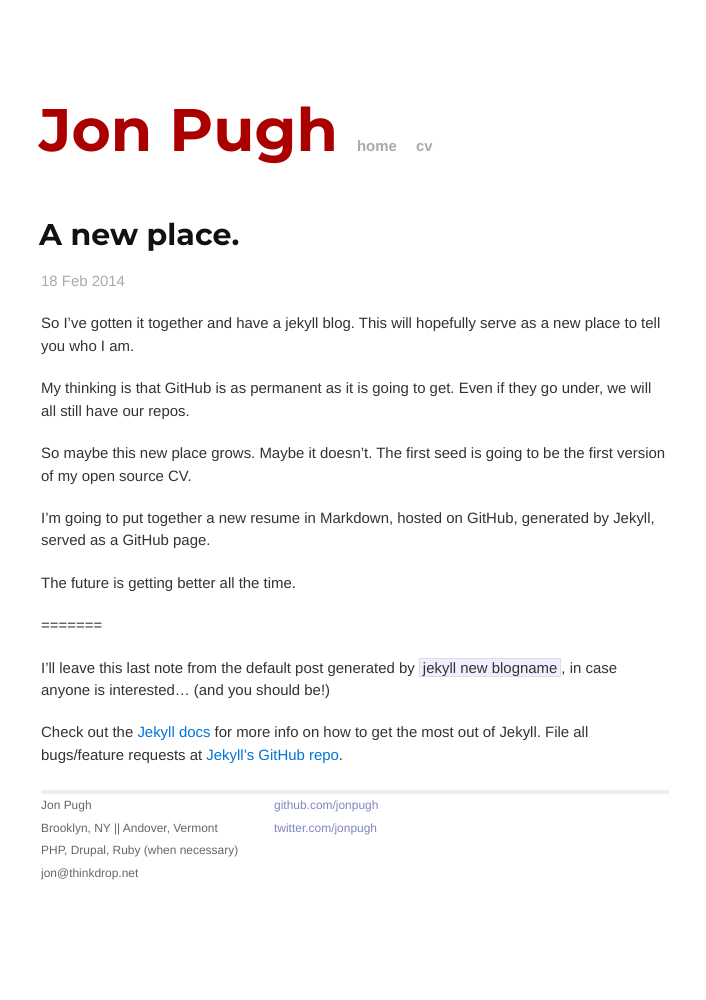
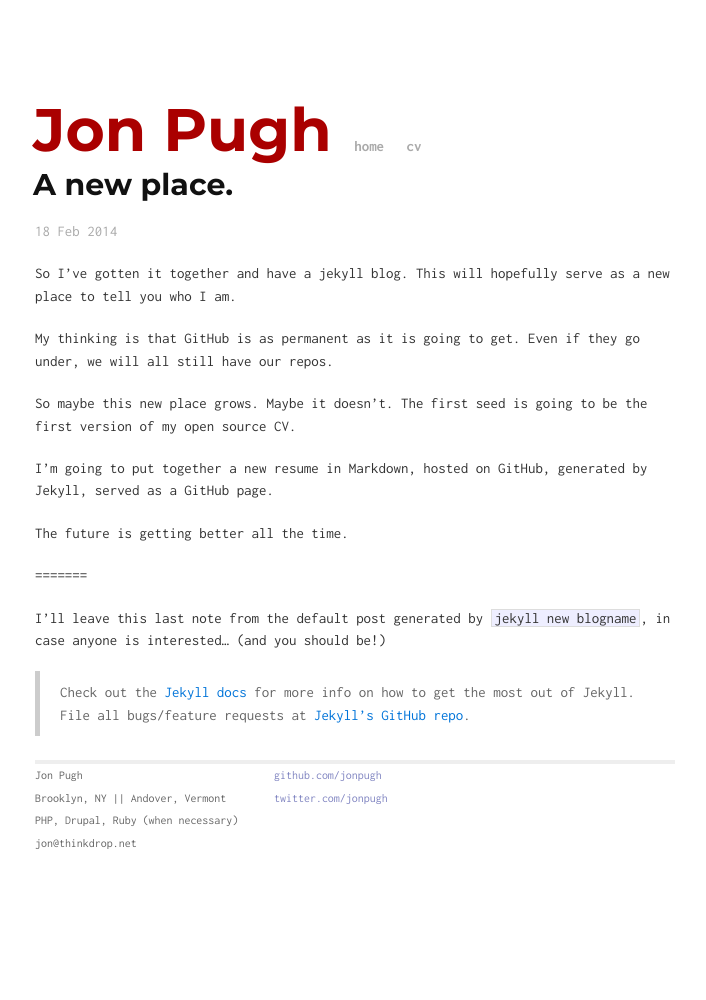
Before and after one commit to jonpugh/jonpugh.github.io, a Jekyll site: the page built from _posts/2014-02-18-up-again.md, in a window 1280 px wide. Shown: the whole page, without its empty margins (285-991 px from the left). Built offline with Jekyll 4.4.1, drawn with Linux system fonts in a browser that asks for light colours; Markdown is read by kramdown in place of the engine named in the settings.

Commit message:
CSS and some content cleanup

```diff
--- a/_layouts/default.html
+++ b/_layouts/default.html
@@ -1,10 +1,10 @@
 <!DOCTYPE html>
-<html>
-    <head>
+<html lang="en">
+  <head>
         <meta charset="utf-8">
         <meta http-equiv="X-UA-Compatible" content="IE=edge,chrome=1">
         <title>{{ page.title }}</title>
-        <meta name="viewport" content="width=device-width">
+        <meta name="viewport" content="width=device-width, initial-scale=1, maximum-scale=1, user-scalable=no">
 
         <!-- syntax highlighting CSS -->
         <link rel="stylesheet" href="/css/syntax.css">
@@ -12,10 +12,8 @@
         <!-- Custom CSS -->
         <link rel="stylesheet" href="/css/main.css">
         <link rel="stylesheet" href="/css/solo.css">
-
     </head>
     <body>
-
         <div class="site">
           <div class="header">
             <h1 class="title"><a href="/">{{ site.name }}</a></h1>
--- a/_posts/2014-02-18-up-again.md
+++ b/_posts/2014-02-18-up-again.md
@@ -19,7 +19,8 @@ The future is getting better all the time.
 
 I'll leave this last note from the default post generated by `jekyll new blogname`, in case anyone is interested... (and you should be!)
 
-Check out the [Jekyll docs][jekyll] for more info on how to get the most out of Jekyll. File all bugs/feature requests at [Jekyll's GitHub repo][jekyll-gh].
 
-[jekyll-gh]: https://github.com/mojombo/jekyll
-[jekyll]:    http://jekyllrb.com
+> Check out the [Jekyll docs][jekyll] for more info on how to get the most out of Jekyll. File all bugs/feature requests at [Jekyll's GitHub repo][jekyll-gh].
+>
+> [jekyll-gh]: https://github.com/mojombo/jekyll
+> [jekyll]:    http://jekyllrb.com
--- a/css/main.css
+++ b/css/main.css
@@ -1,9 +1,3 @@
-/*****************************************************************************/
-/*
-/* Common
-/*
-/*****************************************************************************/
-
 /* Global Reset */
 * {
   margin: 0;
@@ -14,26 +8,11 @@ html, body { height: 100%; }
 
 body {
   background-color: #FFF;
-  font: 13.34px Helvetica, Arial, sans-serif;
+  /*font: 13.34px Helvetica, Arial, sans-serif;*/
   font-size: small;
   text-align: center;
 }
 
-h1, h2, h3, h4, h5, h6 {
-  font-size: 100%; }
-
-h1 { margin-bottom: 1em; }
-p { margin: 1em 0; }
-
-a         { color: #00a; }
-a:hover   { color: #000; }
-a:visited { color: #a0a; }
-
-/*****************************************************************************/
-/*
-/* Home
-/*
-/*****************************************************************************/
 .posts {
   list-style-type: none;
   margin-bottom: 2em;
@@ -58,9 +37,10 @@ a:visited { color: #a0a; }
 .site {
   font-size: 115%;
   text-align: left;
-  width: 42em;
   margin: 3em auto 2em;
   line-height: 1.5em;
+  max-width: 50%;
+  min-width: 30em;
 }
 
 .header a {
--- a/css/solo.css
+++ b/css/solo.css
@@ -56,14 +56,12 @@ h1 a {
 }
 
 h2 {
-  margin-top: 2rem;
   font-size: 1.25rem;
   margin-bottom: 0.75rem;
 }
 
 @media (min-width: 30rem) {
   h2 {
-    margin-top: 2.5rem;
     font-size: 1.5rem;
     margin-bottom: 1rem;
   }
```
